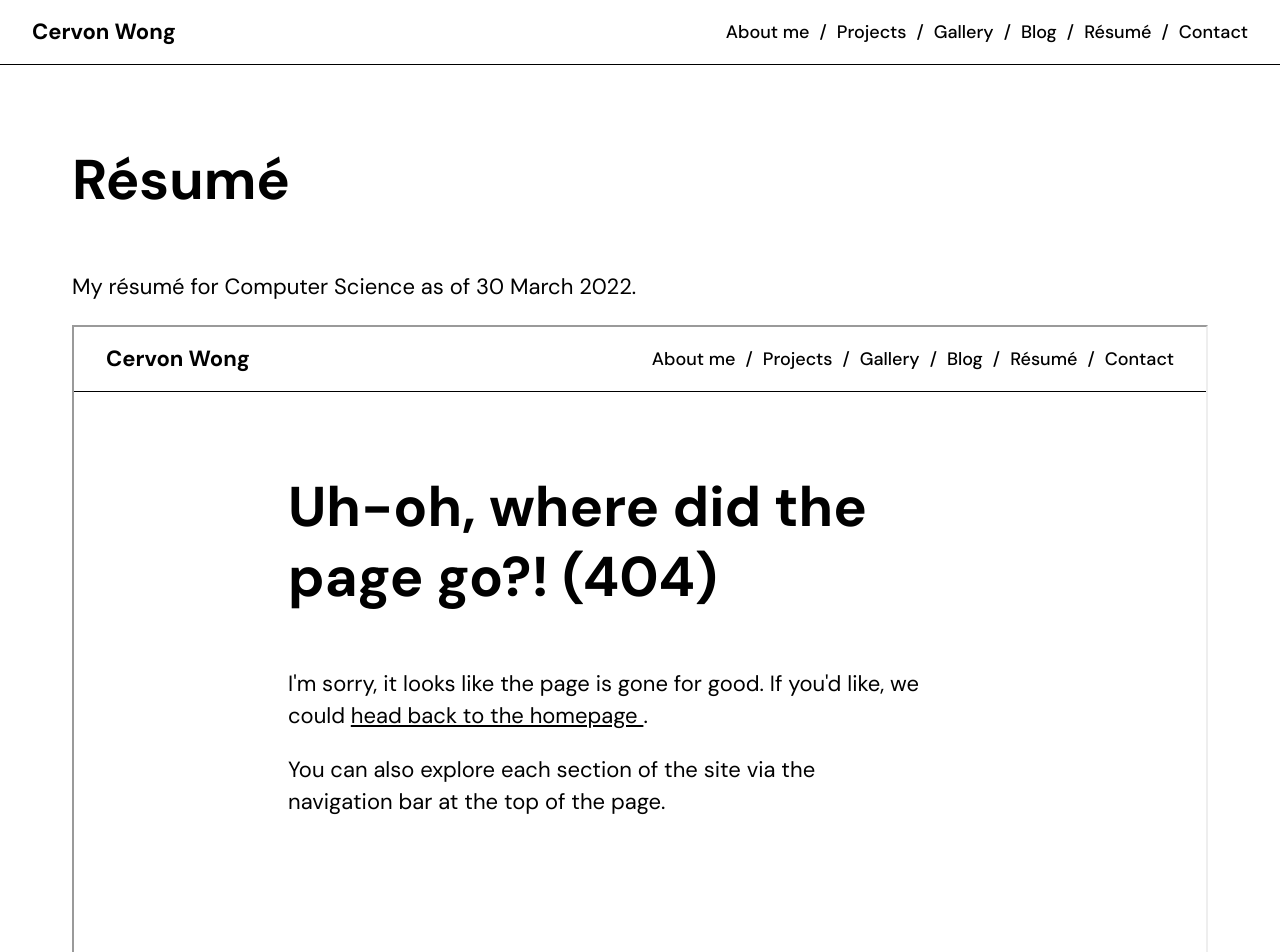
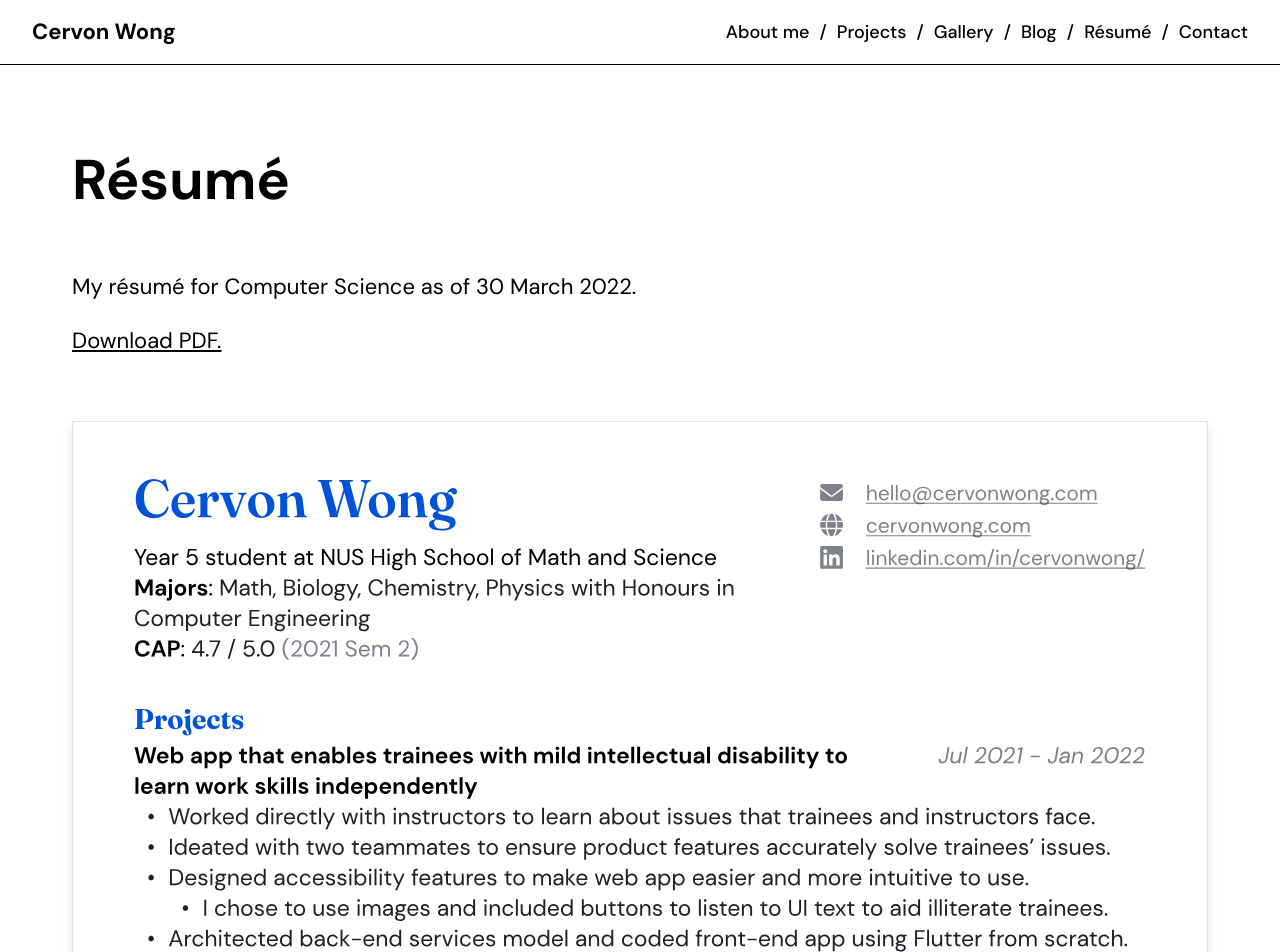
Before and after one commit to cervonwong/portfolio, a Vue app: page /resume in a window 1280 px wide. Shown: the top 952 px of the page. Built offline with nearby package versions, Linux system fonts and the light colour scheme.

Commit message:
Display resume SVG and allow opening PDF in new tab instead of displaying PDF in iframe

```diff
--- a/src/views/Resume.vue
+++ b/src/views/Resume.vue
@@ -8,11 +8,17 @@
       <div class="line-length-limit-wrapper">
         <h1>Résumé</h1>
         <p>My résumé for Computer Science as of 30 March 2022.</p>
+        <a
+          :href="'/resume/CS_Resume_2022-03.pdf'"
+          target="_blank"
+          rel="noopener"
+          >Download PDF.</a
+        >
       </div>
-      <iframe
-        :src="'/resume/CS_Resume_2022-03.pdf'"
-        title="Cervon Wong's Computer Science Resume PDF."
-      ></iframe>
+      <img
+        src="../assets/images/CS_Resume_2022-03.svg"
+        alt="Cervon Wong's Computer Science Résumé"
+      />
     </div>
   </main>
   <Footer></Footer>
@@ -36,6 +42,12 @@ iframe {
   aspect-ratio: 1/1.4;
 }
 
+img {
+  margin-top: 4rem;
+  border: $border-width solid $border-silver;
+  box-shadow: 0 6px 12px 0 $shadow-black;
+}
+
 main {
   @include layout--push-footer;
 }
@@ -43,7 +55,7 @@ main {
 .margin-wrapper {
   @include layout--main-margin-horz-small;
   @include layout--main-margin-top-normal;
-  @include layout--main-margin-bottom-large;
+  @include layout--main-margin-bottom-normal;
 }
 
 .line-length-limit-wrapper {
```
Also changed, not shown: src/assets/images/CS_Resume_2022-03.svg (added).
